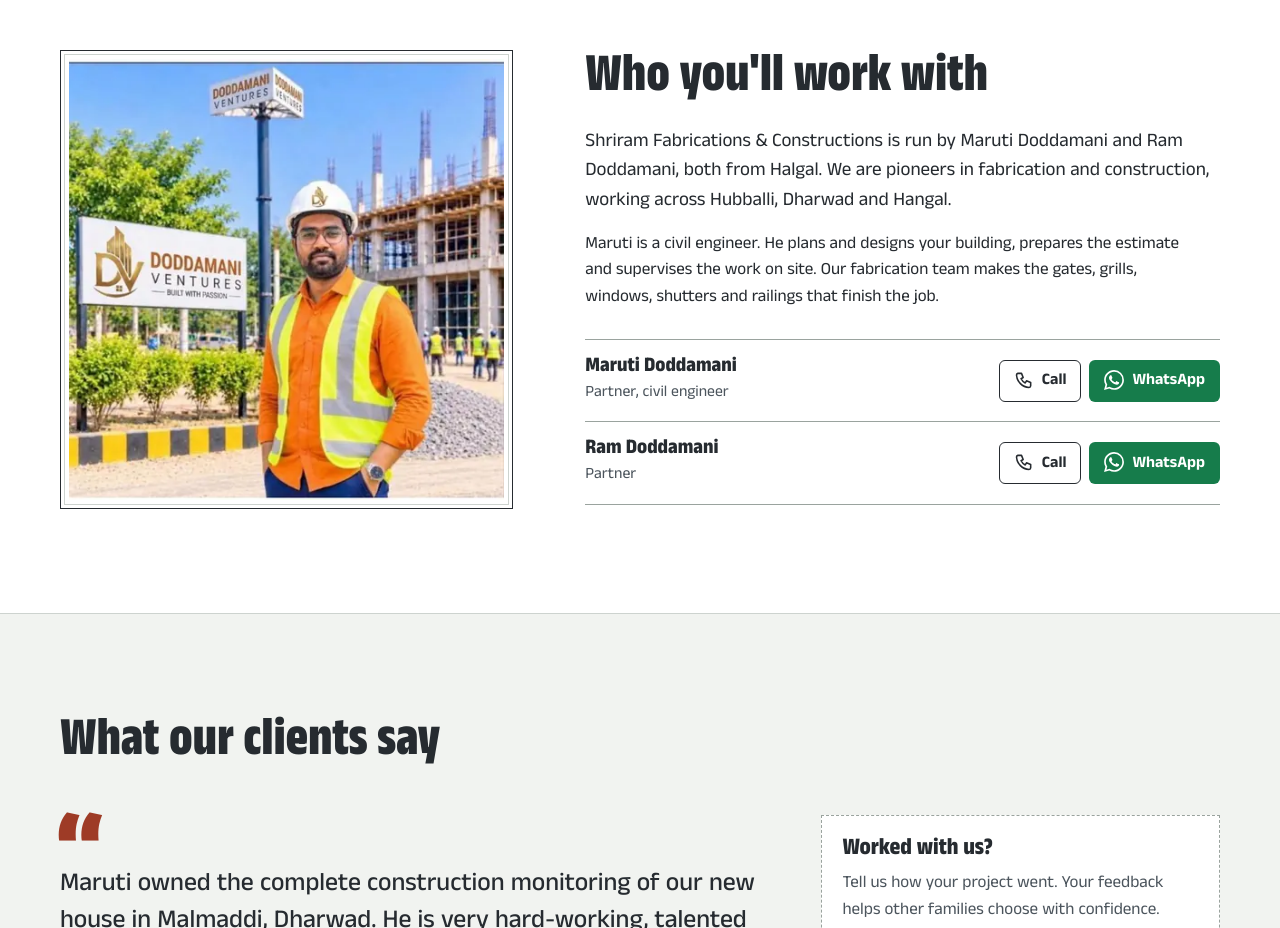
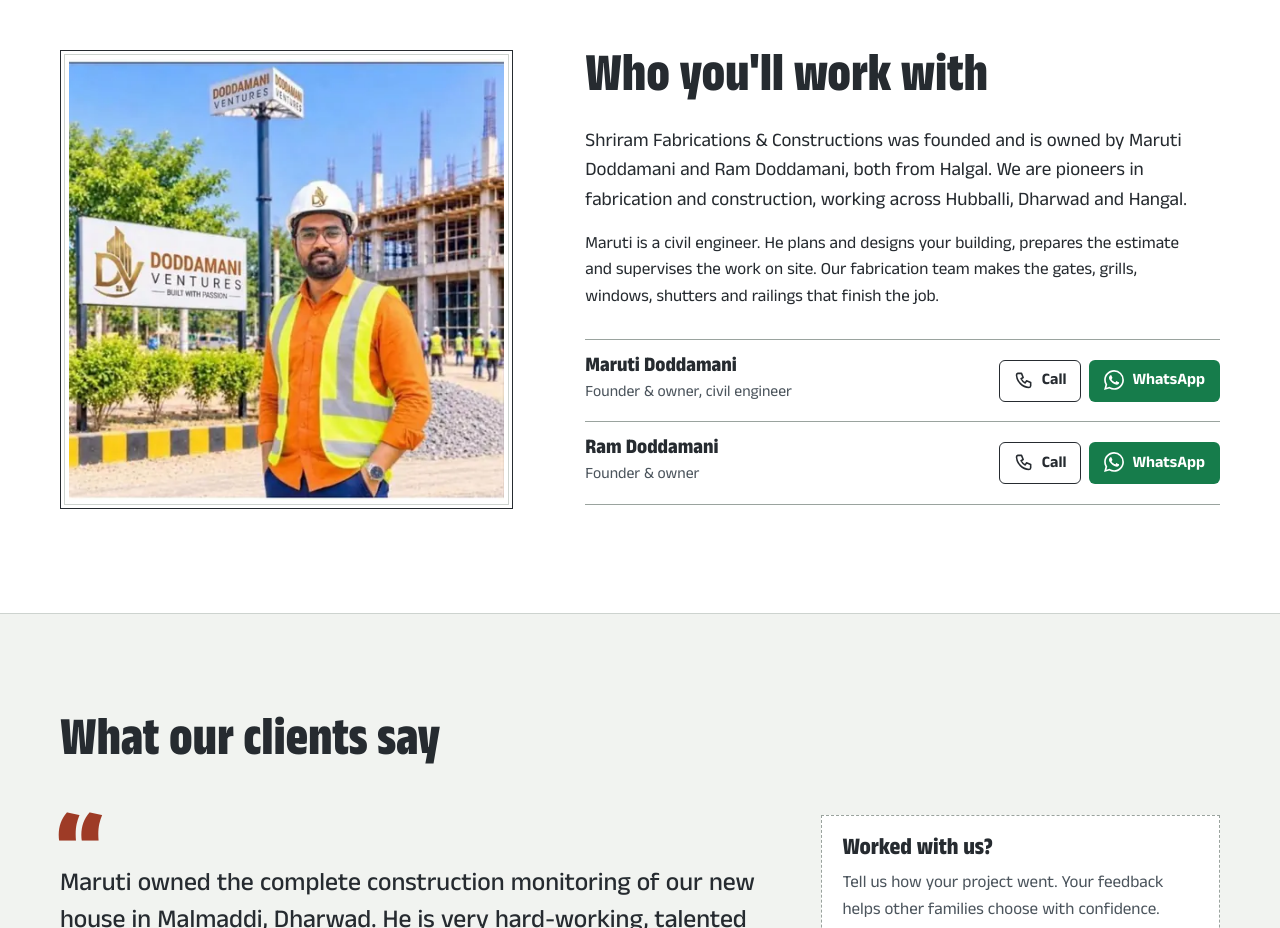
Before and after one commit to shrikarvk/marutisriramfabcons, a plain HTML site: page index.html in a window 1280 px wide. Shown: the part 2240-3168 px from the top of the page. Drawn offline with Linux system fonts and the light colour scheme.

Commit message:
Show Maruti and Ram as founders and owners
Co-Authored-By: Claude Opus 5.5 <noreply@anthropic.com>
Claude-Session: https://claude.ai/code/session_01YFWFPi16VDXkjEHFvkg2ad

```diff
--- a/index.html
+++ b/index.html
@@ -55,6 +55,10 @@
     },
     "geo": { "@type": "GeoCoordinates", "latitude": 15.463958, "longitude": 75.002968 },
     "hasMap": "https://maps.app.goo.gl/6tfihVErHt7Gx7qeA",
+    "founder": [
+      { "@type": "Person", "name": "Maruti Doddamani", "jobTitle": "Civil Engineer" },
+      { "@type": "Person", "name": "Ram Doddamani" }
+    ],
     "areaServed": [
       { "@type": "City", "name": "Hubballi", "alternateName": "Hubli" },
       { "@type": "City", "name": "Dharwad" },
@@ -258,18 +262,18 @@
         </figure>
         <div class="about-copy">
           <h2 id="about-title">Who you'll work with</h2>
-          <p>Shriram Fabrications &amp; Constructions is run by Maruti Doddamani and Ram Doddamani, both from Halgal. We are pioneers in fabrication and construction, working across Hubballi, Dharwad and Hangal.</p>
+          <p>Shriram Fabrications &amp; Constructions was founded and is owned by Maruti Doddamani and Ram Doddamani, both from Halgal. We are pioneers in fabrication and construction, working across Hubballi, Dharwad and Hangal.</p>
           <p>Maruti is a civil engineer. He plans and designs your building, prepares the estimate and supervises the work on site. Our fabrication team makes the gates, grills, windows, shutters and railings that finish the job.</p>
           <ul class="people">
             <li class="person">
-              <div class="person-name"><strong>Maruti Doddamani</strong><span>Partner, civil engineer</span></div>
+              <div class="person-name"><strong>Maruti Doddamani</strong><span>Founder &amp; owner, civil engineer</span></div>
               <div class="person-actions">
                 <a class="btn btn-sm btn-line" href="tel:+918217039257"><svg class="icon" aria-hidden="true"><use href="#i-phone"/></svg>Call<span class="sr-only"> Maruti</span></a>
                 <a class="btn btn-sm btn-wa" href="https://wa.me/918217039257?text=Hello%2C%20I%20saw%20your%20website%20and%20want%20to%20know%20more%20about%20your%20services." target="_blank" rel="noopener"><svg class="icon" aria-hidden="true"><use href="#i-wa"/></svg>WhatsApp<span class="sr-only"> Maruti</span></a>
               </div>
             </li>
             <li class="person">
-              <div class="person-name"><strong>Ram Doddamani</strong><span>Partner</span></div>
+              <div class="person-name"><strong>Ram Doddamani</strong><span>Founder &amp; owner</span></div>
               <div class="person-actions">
                 <a class="btn btn-sm btn-line" href="tel:+916362172966"><svg class="icon" aria-hidden="true"><use href="#i-phone"/></svg>Call<span class="sr-only"> Ram</span></a>
                 <a class="btn btn-sm btn-wa" href="https://wa.me/916362172966?text=Hello%2C%20I%20saw%20your%20website%20and%20want%20to%20know%20more%20about%20your%20services." target="_blank" rel="noopener"><svg class="icon" aria-hidden="true"><use href="#i-wa"/></svg>WhatsApp<span class="sr-only"> Ram</span></a>
@@ -464,8 +468,8 @@
   <div class="wa-float">
     <div class="wa-panel" id="wa-panel" hidden>
       <p>Chat with us on WhatsApp</p>
-      <a href="https://wa.me/918217039257?text=Hello%2C%20I%20saw%20your%20website%20and%20want%20to%20know%20more%20about%20your%20services." target="_blank" rel="noopener"><strong>Maruti Doddamani</strong><span>Civil engineer</span></a>
-      <a href="https://wa.me/916362172966?text=Hello%2C%20I%20saw%20your%20website%20and%20want%20to%20know%20more%20about%20your%20services." target="_blank" rel="noopener"><strong>Ram Doddamani</strong><span>Partner</span></a>
+      <a href="https://wa.me/918217039257?text=Hello%2C%20I%20saw%20your%20website%20and%20want%20to%20know%20more%20about%20your%20services." target="_blank" rel="noopener"><strong>Maruti Doddamani</strong><span>Founder &amp; owner, civil engineer</span></a>
+      <a href="https://wa.me/916362172966?text=Hello%2C%20I%20saw%20your%20website%20and%20want%20to%20know%20more%20about%20your%20services." target="_blank" rel="noopener"><strong>Ram Doddamani</strong><span>Founder &amp; owner</span></a>
     </div>
     <a class="wa-fab" href="https://wa.me/918217039257?text=Hello%2C%20I%20saw%20your%20website%20and%20want%20to%20know%20more%20about%20your%20services." target="_blank" rel="noopener" aria-controls="wa-panel">
       <svg class="icon" aria-hidden="true"><use href="#i-wa"/></svg>
```
